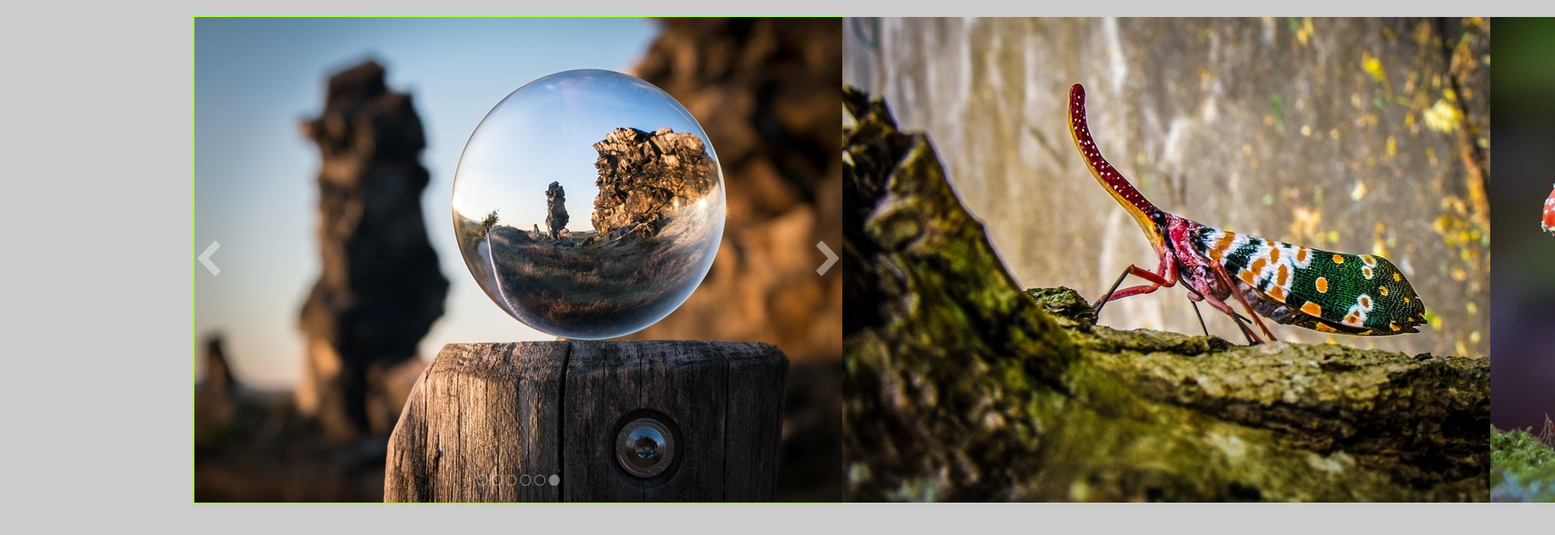
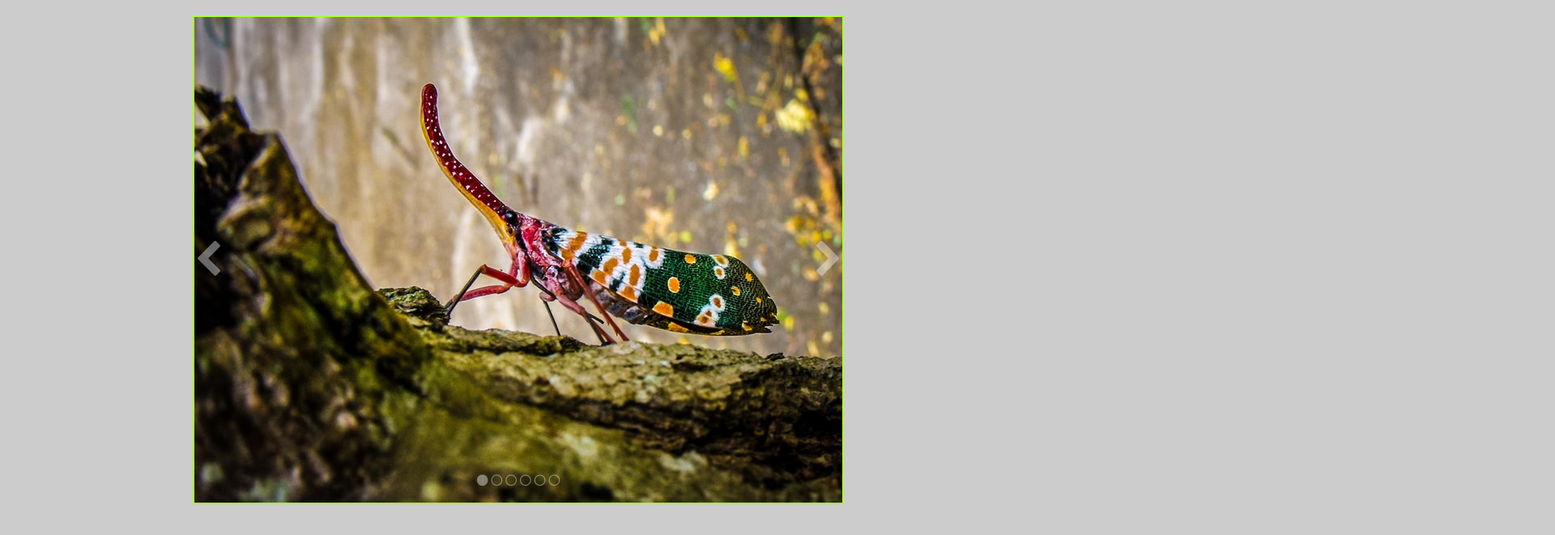
Before and after one commit to kejgind/carousel_JS-jQuery, a plain HTML site: page index.html in a window 1280 px wide. Both pictures are taken after a click on the icon 257 px from the left and 406 px from the top of the page. Shown: the part 85-746 px from the top of the page at 81% size, 1920 px wide, since content can reach past the window. Drawn offline with nearby package versions, Linux system fonts and the light colour scheme.

Commit message:
added autochange of images

```diff
--- a/css/style.css
+++ b/css/style.css
@@ -24,7 +24,7 @@ h1 {
   display: flex;
   height: 600px;
   margin-top: 40px;
-  /* overflow: hidden; */
+  overflow: hidden;
   position: relative;
   width: 800px;
 }
--- a/js/scripts.js
+++ b/js/scripts.js
@@ -30,7 +30,7 @@ const bulletsGlobal = addBullets(
 
 // set things that can be altered
 const configuration = {
-  imgDisplayTime: 2000, // set duration to 2 seconds
+  imgDisplayTime: 4000, // set duration to 2 seconds
   animationTime: 1000, // set animation duration to 1 sec
   easing: "ease-out", // set easing options
 };
@@ -50,9 +50,10 @@ const galleryLength =
 const showNextImage = () => {
   let gallery = elementsFromDOM.galleryImages;
   let elList = elementsFromDOM.carouselList;
+  elList.style.marginLeft = `-${otherSettings.endPosition}px`;
   const firstElem = gallery.shift();
   elList.removeChild(firstElem);
-  elList.style.left = `${otherSettings.startPosition}px`;
+  elList.style.marginLeft = `${otherSettings.startPosition}px`;
   gallery.push(firstElem);
   elList.insertAdjacentElement("beforeend", firstElem);
   setActiveBullet(gallery[0].classList[0]);
@@ -66,10 +67,16 @@ const showPrevImage = () => {
   elList.removeChild(lastElem);
   gallery.unshift(lastElem);
   elList.insertAdjacentElement("afterbegin", lastElem);
-  elList.style.left = `${otherSettings.startPosition}px`;
+  elList.style.marginLeft = `${otherSettings.startPosition}px`;
   setActiveBullet(gallery[0].classList[0]);
   return gallery;
 };
+
+{
+  setInterval(() => {
+    showNextImage();
+  }, configuration.imgDisplayTime);
+}
 
 const setActiveBullet = currentImage => {
   const bullets = bulletsGlobal;
```
